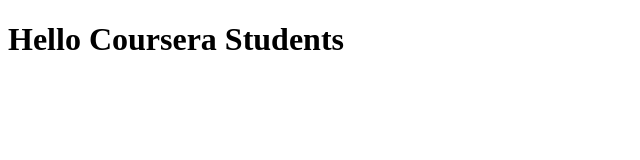
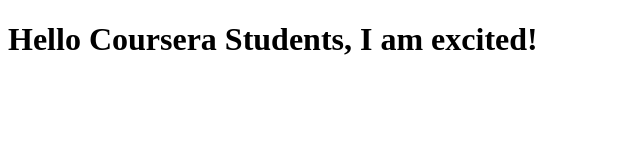
Before and after one commit to marquisemicro/coursera-test, a plain HTML site: page index.html in a window 1280 px wide. Shown: the whole page, without its empty margins (0-640 px from the left). Drawn offline with Linux system fonts and the light colour scheme.

Commit message:
Next Update

```diff
--- a/index.html
+++ b/index.html
@@ -6,6 +6,6 @@
     <title>Hello Coursera</title>
 </head>
 <body>
-    <h1>Hello Coursera Students</h1>
+    <h1>Hello Coursera Students, I am excited!</h1>
 </body>
 </html>
```
